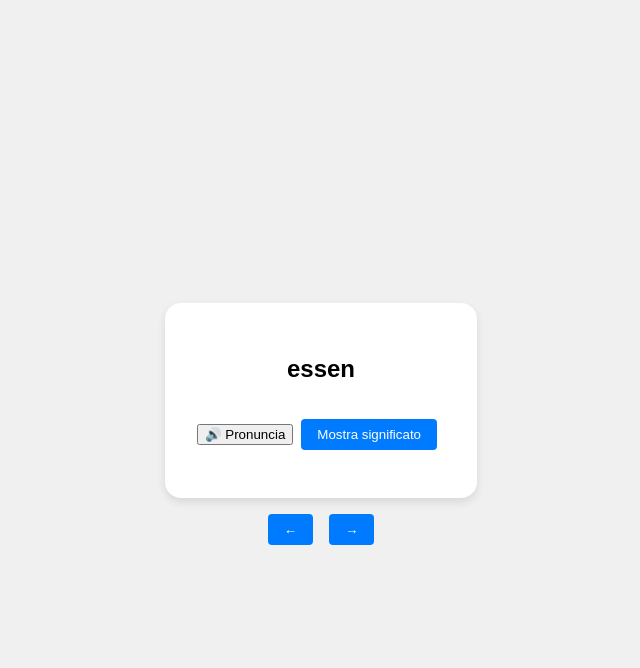
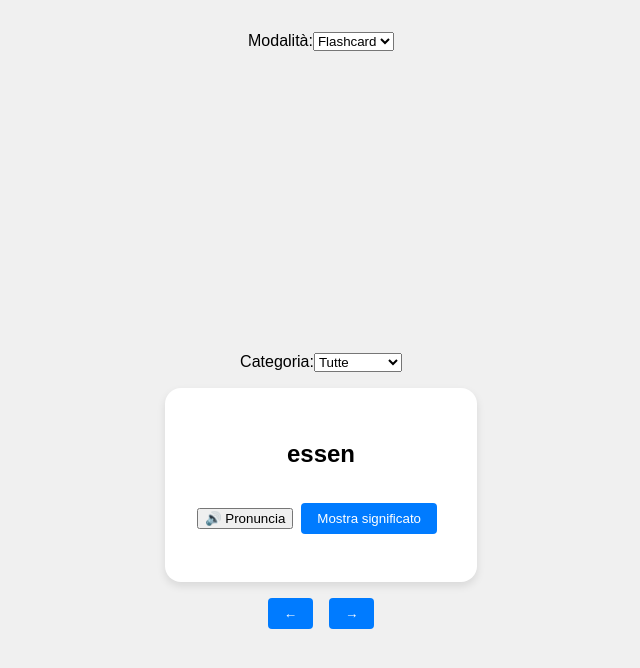
Before and after one commit to JackGarrus/flashy, a React (Create React App) app: page / in a window 1280 px wide. Shown: the top 668 px of the page, without its empty margins (319-959 px from the left). Built offline with nearby package versions, Linux system fonts and the light colour scheme.

Commit message:
add quiz functionality

```diff
--- a/src/App.tsx
+++ b/src/App.tsx
@@ -1,9 +1,26 @@
+import React, { useState } from "react";
 import FlashcardViewer from "./components/FlashcardViewer";
+import Quiz from "./components/Quiz";
+import "./index.css";
 
-const App = () => {
+const App: React.FC = () => {
+  const [mode, setMode] = useState<"flashcard" | "quiz">("flashcard");
+
   return (
-    <div>
-      <FlashcardViewer />
+    <div className="container">
+      <div style={{ marginBottom: "1rem" }}>
+        <label>
+          Modalità:
+          <select
+            value={mode}
+            onChange={(e) => setMode(e.target.value as "flashcard" | "quiz")}
+          >
+            <option value="flashcard">Flashcard</option>
+            <option value="quiz">Quiz</option>
+          </select>
+        </label>
+      </div>
+      {mode === "flashcard" ? <FlashcardViewer /> : <Quiz />}
     </div>
   );
 };
--- a/src/components/Flashcard.tsx
+++ b/src/components/Flashcard.tsx
@@ -1,3 +1,5 @@
+import React from "react";
+
 interface FlashcardProps {
   verb: string;
   translation: string;
--- a/src/components/FlashcardViewer.tsx
+++ b/src/components/FlashcardViewer.tsx
@@ -14,27 +14,58 @@ const FlashcardViewer: React.FC = () => {
   const [index, setIndex] = useState(0);
   const [revealed, setRevealed] = useState(false);
   const [cards, setCards] = useState<Verb[]>([]);
+  const [selectedCategory, setSelectedCategory] = useState<string>("Tutte");
 
   useEffect(() => {
     setCards(verbs);
   }, []);
 
+  const filteredCards =
+    selectedCategory === "Tutte"
+      ? cards
+      : cards.filter((card) => card.category === selectedCategory);
+
   const handleNext = () => {
-    setIndex((prev) => (prev + 1) % cards.length);
+    setIndex((prev) => (prev + 1) % filteredCards.length);
     setRevealed(false);
   };
 
   const handlePrev = () => {
-    setIndex((prev) => (prev - 1 + cards.length) % cards.length);
+    setIndex(
+      (prev) => (prev - 1 + filteredCards.length) % filteredCards.length
+    );
     setRevealed(false);
   };
 
-  if (cards.length === 0) return <p>Caricamento...</p>;
+  const handleCategoryChange = (e: React.ChangeEvent<HTMLSelectElement>) => {
+    setSelectedCategory(e.target.value);
+    setIndex(0);
+    setRevealed(false);
+  };
 
-  const current = cards[index];
+  const uniqueCategories = [
+    "Tutte",
+    ...Array.from(new Set(cards.map((card) => card.category))),
+  ];
+
+  if (filteredCards.length === 0) return <p>Nessuna flashcard disponibile.</p>;
+
+  const current = filteredCards[index];
 
   return (
     <div className="container">
+      <div style={{ marginBottom: "1rem" }}>
+        <label>
+          Categoria:
+          <select value={selectedCategory} onChange={handleCategoryChange}>
+            {uniqueCategories.map((cat, idx) => (
+              <option key={idx} value={cat}>
+                {cat}
+              </option>
+            ))}
+          </select>
+        </label>
+      </div>
       <Flashcard
         verb={current.verb}
         translation={current.translation}
--- /dev/null
+++ b/src/components/Quiz.tsx
@@ -0,0 +1,60 @@
+import React, { useState, useEffect } from "react";
+import verbs from "../data/verbs.json";
+
+interface Verb {
+  id: number;
+  verb: string;
+  translation: string;
+  example: string;
+  category: string;
+}
+
+const Quiz: React.FC = () => {
+  const [cards, setCards] = useState<Verb[]>([]);
+  const [index, setIndex] = useState(0);
+  const [input, setInput] = useState("");
+  const [feedback, setFeedback] = useState<string | null>(null);
+
+  useEffect(() => {
+    setCards(verbs);
+  }, []);
+
+  const handleSubmit = (e: React.FormEvent) => {
+    e.preventDefault();
+    if (input.trim().toLowerCase() === cards[index].verb.toLowerCase()) {
+      setFeedback("✅ Corretto!");
+    } else {
+      setFeedback(`❌ Sbagliato. Era "${cards[index].verb}"`);
+    }
+  };
+
+  const handleNext = () => {
+    setIndex((prev) => (prev + 1) % cards.length);
+    setInput("");
+    setFeedback(null);
+  };
+
+  if (cards.length === 0) return <p>Caricamento quiz...</p>;
+
+  return (
+    <div className="card">
+      <p>📝 Come si dice "{cards[index].translation}" in tedesco?</p>
+      <form onSubmit={handleSubmit}>
+        <input
+          type="text"
+          value={input}
+          onChange={(e) => setInput(e.target.value)}
+        />
+        <button type="submit" className="btn">
+          Verifica
+        </button>
+      </form>
+      {feedback && <p>{feedback}</p>}
+      <button onClick={handleNext} className="btn">
+        Prossima
+      </button>
+    </div>
+  );
+};
+
+export default Quiz;
```
